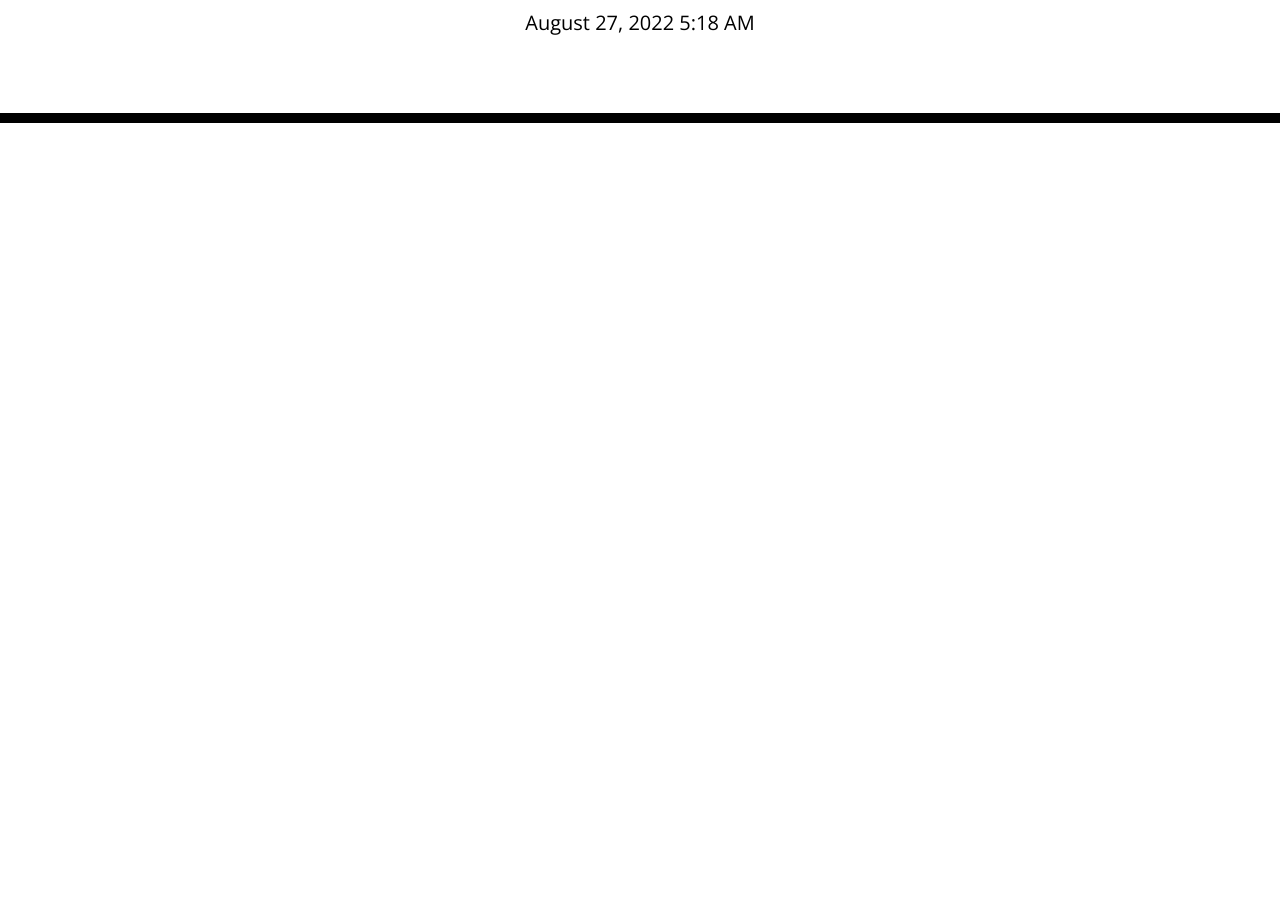
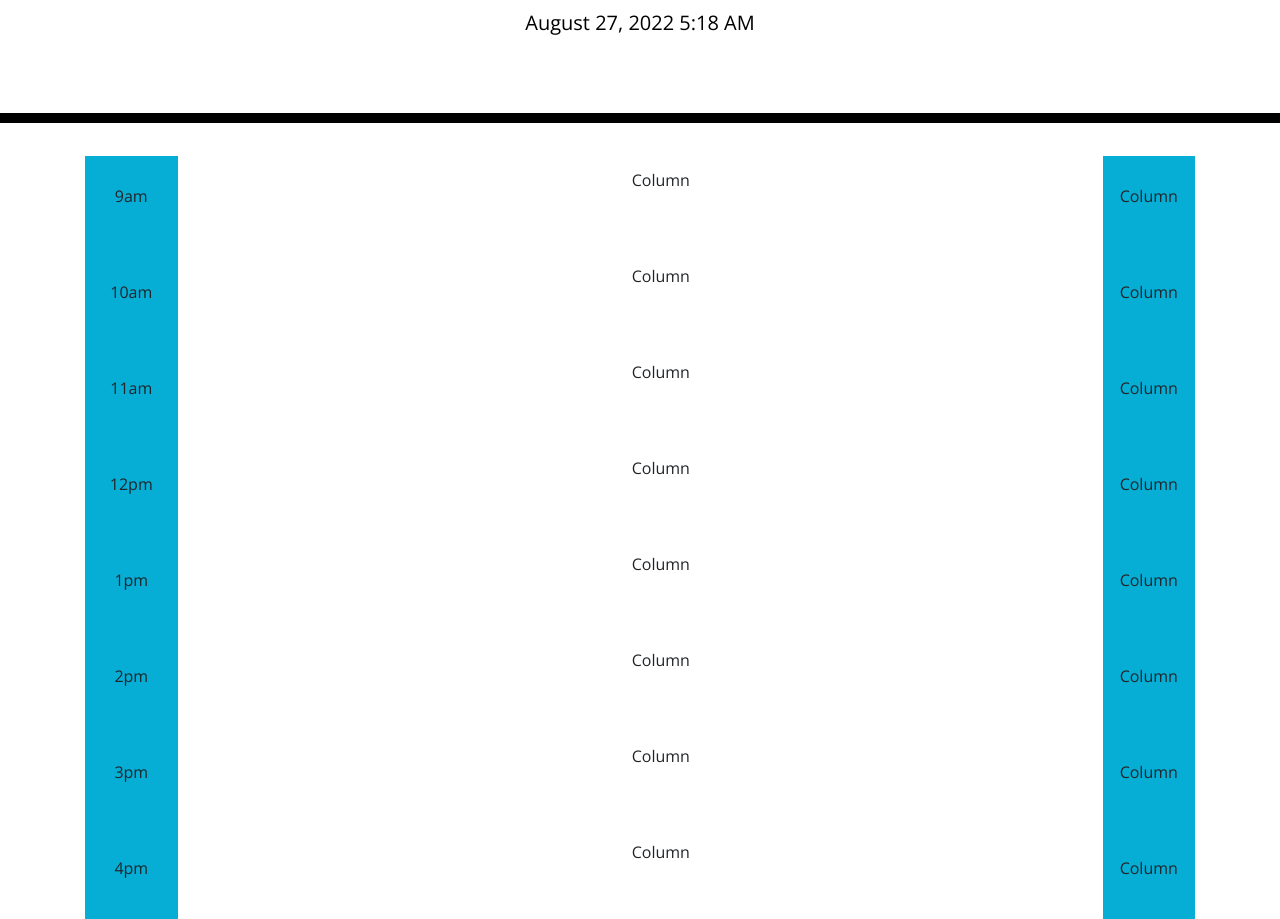
Before and after one commit to Virgona/Work-Day-Scheduler, a plain HTML site: page Develop/index.html in a window 1280 px wide. Shown: the part 181-1100 px from the top of the page. Before the commit the page ends 800 px from the top, so only its background shows below. Drawn offline with nearby package versions, Linux system fonts and the light colour scheme.

Commit message:
added moment.js times to all of the columns in the schedule and edited the css to centre them

```diff
--- a/Develop/assets/script.js
+++ b/Develop/assets/script.js
@@ -1,2 +1,32 @@
+// displaying date, year and time at the top of the planner
 var timeStamp = moment().format('LLL');
 $('#currentDay').text(timeStamp);
+
+// all the times of the working day in the calendar
+var nineAm = moment("09:00:00 AM", "h:mm:ss A").format('ha');
+$('#9am').text(nineAm);
+// $('#9am').css("bottom:3px");
+
+var tenAm = moment("10:00:00 AM", "h:mm:ss A").format('ha');
+$('#10am').text(tenAm);
+
+var elevenAm = moment("11:00:00 AM", "h:mm:ss A").format('ha');
+$('#11am').text(elevenAm);
+
+var twelvePm = moment("12:00:00 PM", "h:mm:ss A").format('ha');
+$('#12pm').text(twelvePm);
+
+var onePm = moment("01:00:00 PM", "h:mm:ss A").format('ha');
+$('#1pm').text(onePm);
+
+var twoPm = moment("02:00:00 PM", "h:mm:ss A").format('ha');
+$('#2pm').text(twoPm);
+
+var threePm = moment("03:00:00 PM", "h:mm:ss A").format('ha');
+$('#3pm').text(threePm);
+
+var fourPm = moment("04:00:00 PM", "h:mm:ss A").format('ha');
+$('#4pm').text(fourPm);
+
+var fivePm = moment("05:00:00 PM", "h:mm:ss A").format('ha');
+$('#5pm').text(fivePm);
--- a/Develop/assets/style.css
+++ b/Develop/assets/style.css
@@ -11,6 +11,11 @@ textarea {
   color: #000000;
   border-left: 1px solid black;
   padding: 10px;
+}
+
+.col {
+  background-color: #06aed5;
+  position: relative;
 }
 
 .jumbotron {
--- a/Develop/index.html
+++ b/Develop/index.html
@@ -21,6 +21,109 @@
   </header>
   <div class="container">
     <!-- Timeblocks go here -->
+    <div class="container text-center">
+      <div class="row">
+        <div class="col">
+          <p id="9am">
+            Column
+          </p>
+        </div>
+        <div class="col-10" id="Todo">
+          Column
+        </div>
+        <div class="col" id="saveBtn">
+          Column
+        </div>
+        <div class="col">
+          <p id="10am">
+            Column
+          </p>
+        </div>
+        <div class="col-10" id="Todo">
+          Column
+        </div>
+        <div class="col" id="saveBtn">
+          Column
+        </div>
+        <div class="col">
+          <p id="11am">
+            Column
+          </p>
+        </div>
+        <div class="col-10" id="Todo">
+          Column
+        </div>
+        <div class="col" id="saveBtn">
+          Column
+        </div>
+        <div class="col">
+          <p id="12pm">
+            Column
+          </p>
+        </div>
+        <div class="col-10" id="Todo">
+          Column
+        </div>
+        <div class="col" id="saveBtn">
+          Column
+        </div>
+        <div class="col">
+          <p id="1pm">
+            Column
+          </p>
+        </div>
+        <div class="col-10" id="Todo">
+          Column
+        </div>
+        <div class="col" id="saveBtn">
+          Column
+        </div>
+        <div class="col">
+          <p id="2pm">
+            Column
+          </p>
+        </div>
+        <div class="col-10" id="Todo">
+          Column
+        </div>
+        <div class="col" id="saveBtn">
+          Column
+        </div>
+        <div class="col">
+          <p id="3pm">
+            Column
+          </p>
+        </div>
+        <div class="col-10" id="Todo">
+          Column
+        </div>
+        <div class="col" id="saveBtn">
+          Column
+        </div>
+        <div class="col">
+          <p id="4pm">
+            Column
+          </p>
+        </div>
+        <div class="col-10" id="Todo">
+          Column
+        </div>
+        <div class="col" id="saveBtn">
+          Column
+        </div>
+        <div class="col">
+          <p id="5pm">
+            Column
+          </p>
+        </div>
+        <div class="col-10" id="Todo">
+          Column
+        </div>
+        <div class="col" id="saveBtn">
+          Column
+        </div>
+      </div>
+    </div>
   </div>
 
   <script src="https://cdnjs.cloudflare.com/ajax/libs/jquery/3.2.1/jquery.min.js"></script>
```
